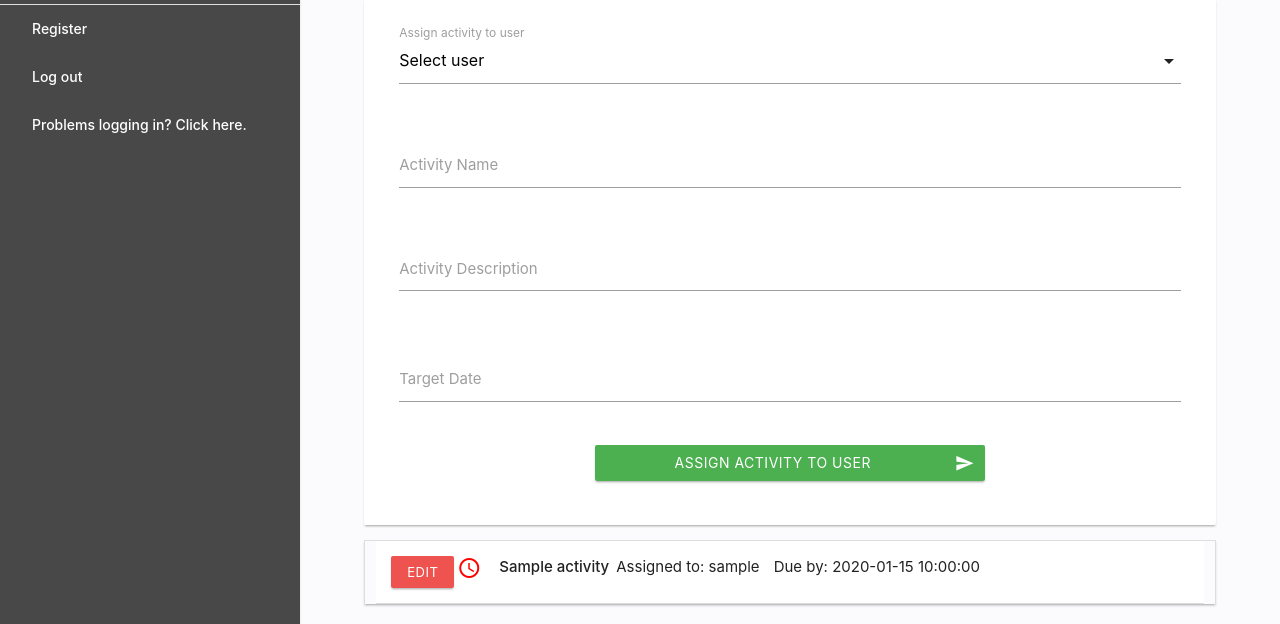
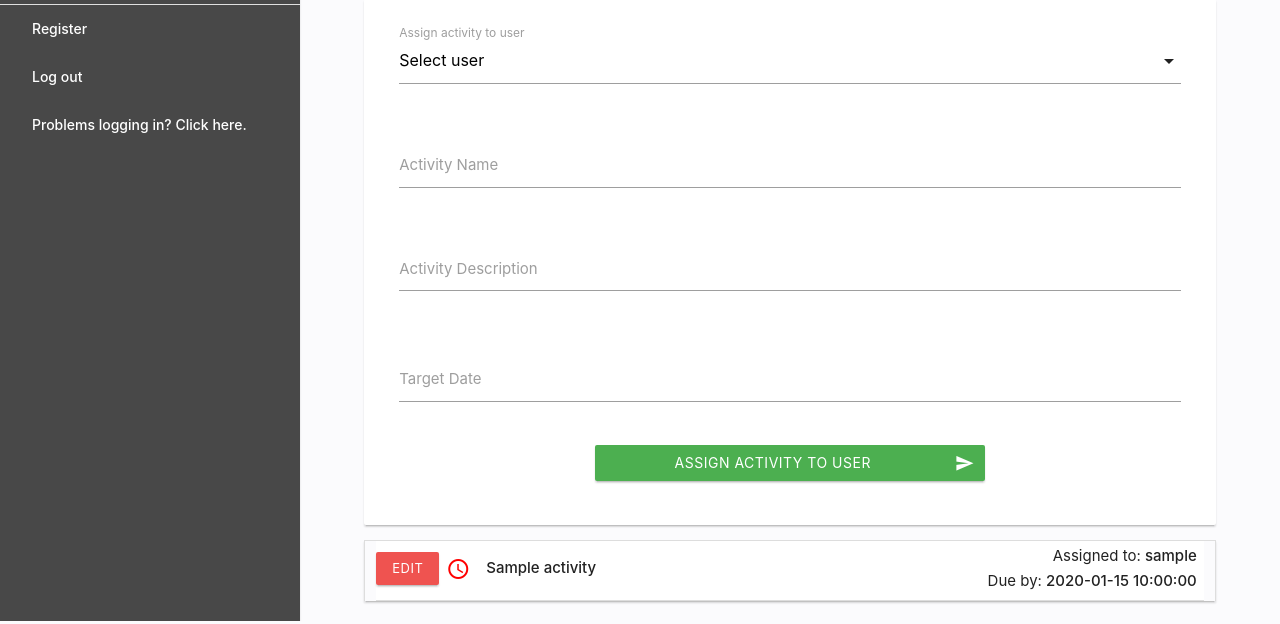
Before and after one commit to D-Lawson/employee-dashboard-app, a Flask app: page /admin_dashboard in a window 1280 px wide. Shown: the part 207-831 px from the top of the page. Run offline with Flask 2, Linux system fonts and the light colour scheme; a database or web service that is not in the repository returns one stand-in record (values such as "Sample title"); some libraries are stand-ins or nearby versions.

Commit message:
Adjust css for activities list

```diff
--- a/static/css/style.css
+++ b/static/css/style.css
@@ -2,7 +2,9 @@
 
 body{
   background-color: #fbfbfd;
+  overflow-x: hidden;
 }
+
 
 h1, h2, h3, h4, h5{
   font-family: 'Raleway', sans-serif;
@@ -101,3 +103,66 @@ input:-webkit-autofill:active{
   margin-left: 7px;
   margin-right: 7px;
 }
+
+.collapsible-header{
+  position: relative !important;
+  height: 60px;
+
+}
+
+.assigned-to {
+  float: right;
+  position: absolute;
+  right: 0;
+  bottom: 32px;
+  white-space: nowrap;
+}
+
+.due-by {
+  float: right;
+  position: absolute;
+  right: 0;
+  bottom: 7px;
+  white-space: nowrap;
+}
+
+.activity-name {
+  float: left;
+  position: absolute;
+  left: 110px;
+  bottom: 20px;
+}
+
+@media (max-width: 992px) {
+  .activity-name {
+    float: left;
+    position: absolute;
+    left: 37px;
+    bottom: 20px;
+  }
+}
+
+.edit {
+  float: left;
+  position: absolute;
+  left: 0;
+  bottom: 15px;
+  white-space: nowrap;
+}
+
+.time-icon {
+  float: left;
+  position: absolute;
+  left: 67px;
+  bottom: 19px;
+  white-space: nowrap;
+}
+
+@media (max-width: 992px) {
+  .time-icon {
+    float: left;
+    position: absolute;
+    left: 0;
+    bottom: 20px;
+  }
+}
--- a/static/js/script.js
+++ b/static/js/script.js
@@ -16,17 +16,18 @@ $(document).ready(function () {
     });
     });
 
+/*
+    Conditional formatting for due in 1 week, due in 2 weeks
+*/
 
-number = $('.hide').length
+number = $('.hide').length;
 for (i = 0; i < number; i++) {
 
 
-    var dateid = `date-target-${[i+1]}`
+    var dateid = `date-target-${[i+1]}`;
     var date = document.getElementById(dateid).innerHTML;
     var varDate = new Date(date);
     var today = new Date();
-
-    console.log(date)
 
     Date.prototype.addDays = function(days) {
         var date = new Date(this.valueOf());
@@ -34,13 +35,23 @@ for (i = 0; i < number; i++) {
         return date;
     }
 
-    console.log(varDate)
-    console.log(today)
-
     if(varDate < today.addDays(7)){
         document.getElementById(`conditional-bg-${[i+1]}`).style.color = "red";
         } else if (varDate < today.addDays(14)) {
             document.getElementById(`conditional-bg-${[i+1]}`).style.color = "orange";
         }
+}
 
+/*
+    Test for responsive text
+*/
+
+length1 = $('.hide').length
+for (i = 0; i < length1; i++) {
+
+    get_length = document.getElementsByClassName(`length-size-${[i+1]}`).innerHTML.length;
+
+    if((get_length > 30) && ($(window).width() < 992)){
+        document.getElementsByClassName(`length-size-${[i+1]}`).style.fontSize = "x-small";
+        }
 }
--- a/templates/admin_dashboard.html
+++ b/templates/admin_dashboard.html
@@ -56,11 +56,12 @@
   <div class="row">
     <ul class="col collapsible s12 heading-top no-margin">
       <li>
-        <div class="collapsible-header">
-            <a href="{{ url_for('edit_activity', activity_id=activity._id) }}" class="btn-small red lighten-1">Edit</a>
-            <i id="conditional-bg-{{ loop.index }}" class="material-icons">schedule</i><strong>{{ activity.activity_name }}</strong>
-            <span class="right-align activity-margin">Assigned to: {{ activity.username }}</span>
-            <span class="right-align activity-margin">Due by: {{ activity.date_string }}</span>
+        <div class="collapsible-header header-size">
+            <a href="{{ url_for('edit_activity', activity_id=activity._id) }}" class="btn-small red lighten-1 edit hide-on-med-and-down">Edit</a>
+            <i id="conditional-bg-{{ loop.index }}" class="material-icons time-icon">schedule</i>
+            <span class="activity-name length-size-{{ loop.index }}"><strong>{{ activity.activity_name }}</strong></span>
+            <span class="right-align activity-margin assigned-to">Assigned to: <strong> {{ activity.username }}</strong> </span>
+            <span class="right-align activity-margin due-by">Due by: <strong> {{ activity.date_string }}</strong></span>
             <span id="date-target-{{ loop.index }}" class="hide">{{ activity.target_date }}</span>
         </div>
         <div class="collapsible-body"><span><strong>{{ activity.activity_description }}</strong></span></div>
@@ -69,7 +70,7 @@
   </div>
   {% endfor %}
 {% else %}
-<h3 class="center-align">You currently have no activities assigned</h3>
+<h4 class="center-align">You currently have no activities assigned</h4>
 {% endif %}
 
 
--- a/templates/dashboard.html
+++ b/templates/dashboard.html
@@ -10,7 +10,7 @@
       <li>
         <div class="collapsible-header">
           <i id="conditional-bg-{{ loop.index }}" class="material-icons">schedule</i><strong>{{ activity.activity_name }}</strong>
-          <span class="right-align activity-margin">Due by: {{ activity.date_string }}</span>
+          <span class="right-align activity-margin">Due by:<strong> {{ activity.date_string }}</strong></span>
           <span id="date-target-{{ loop.index }}" class="hide">{{ activity.target_date }}</span>
         </div>
         <div class="collapsible-body"><span><strong>{{ activity.activity_description }}</strong></span></div>
```
